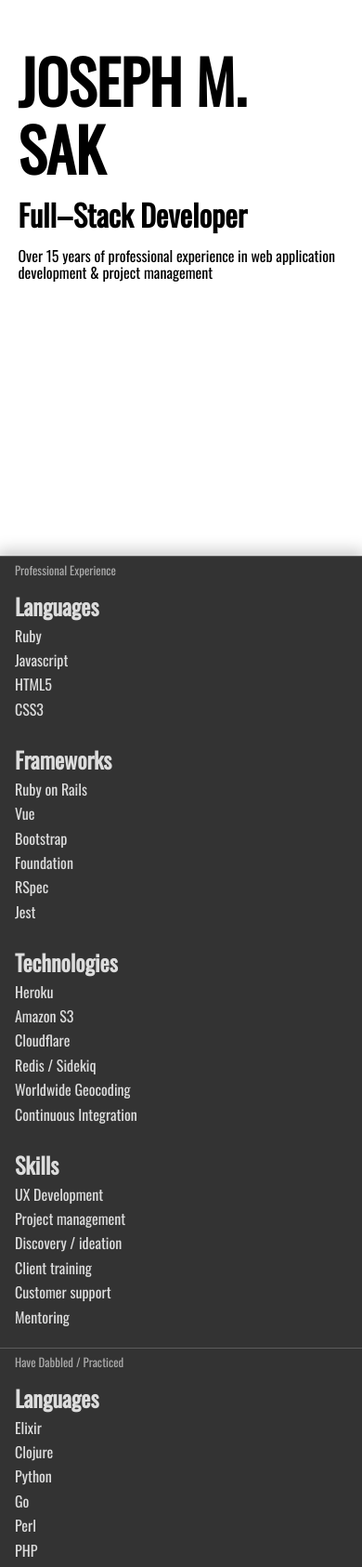
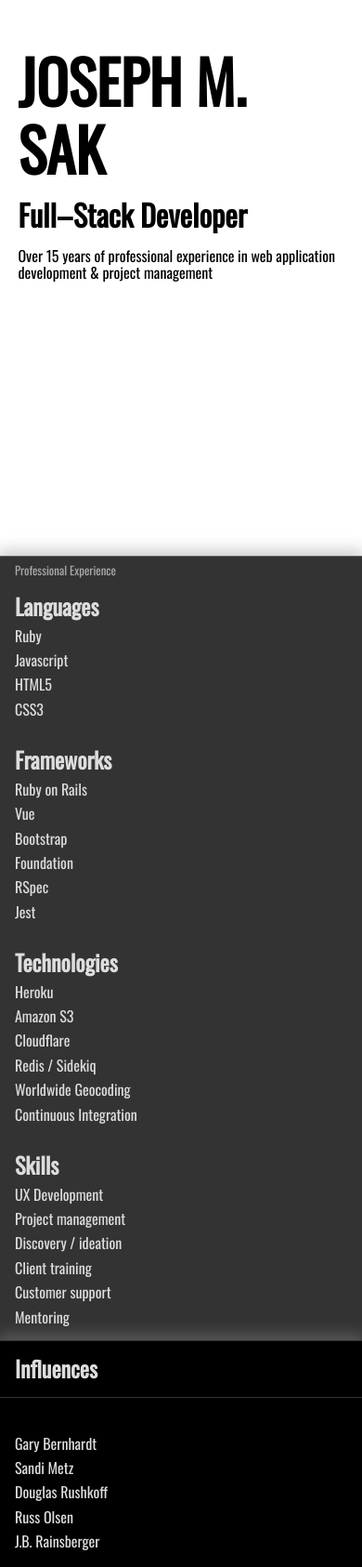
Before and after one commit to joemsak/joesak.com, a Vue app: page / in a window 390 px wide. Shown: the part 246-1932 px from the top of the page at 93% size. Built offline with nearby package versions, Linux system fonts and the light colour scheme.

Commit message:
Fix height in small screen

```diff
--- a/src/App.vue
+++ b/src/App.vue
@@ -462,5 +462,9 @@ section {
       width: 100%;
     }
   }
+
+  #skillset {
+    height: 100vh;
+  }
 }
 </style>
```
